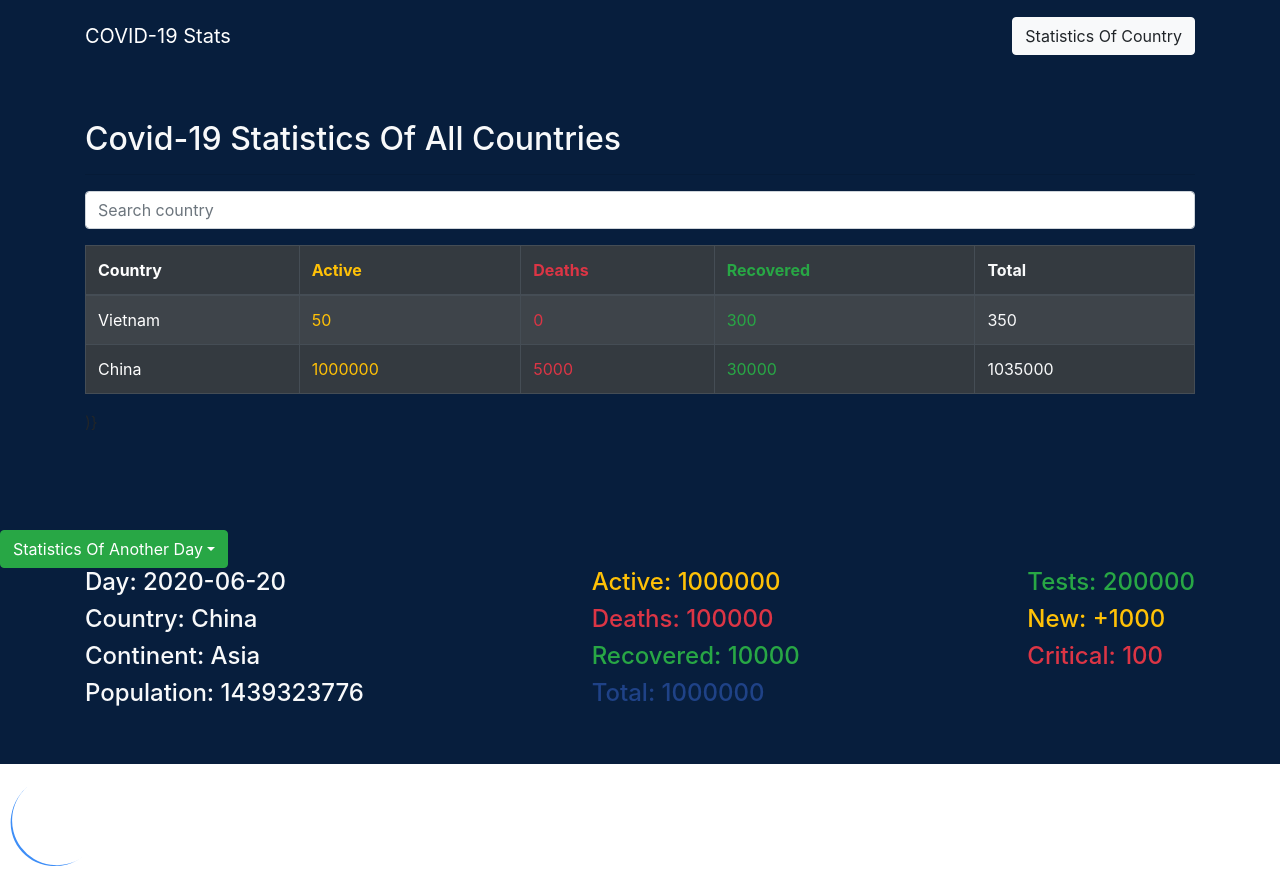
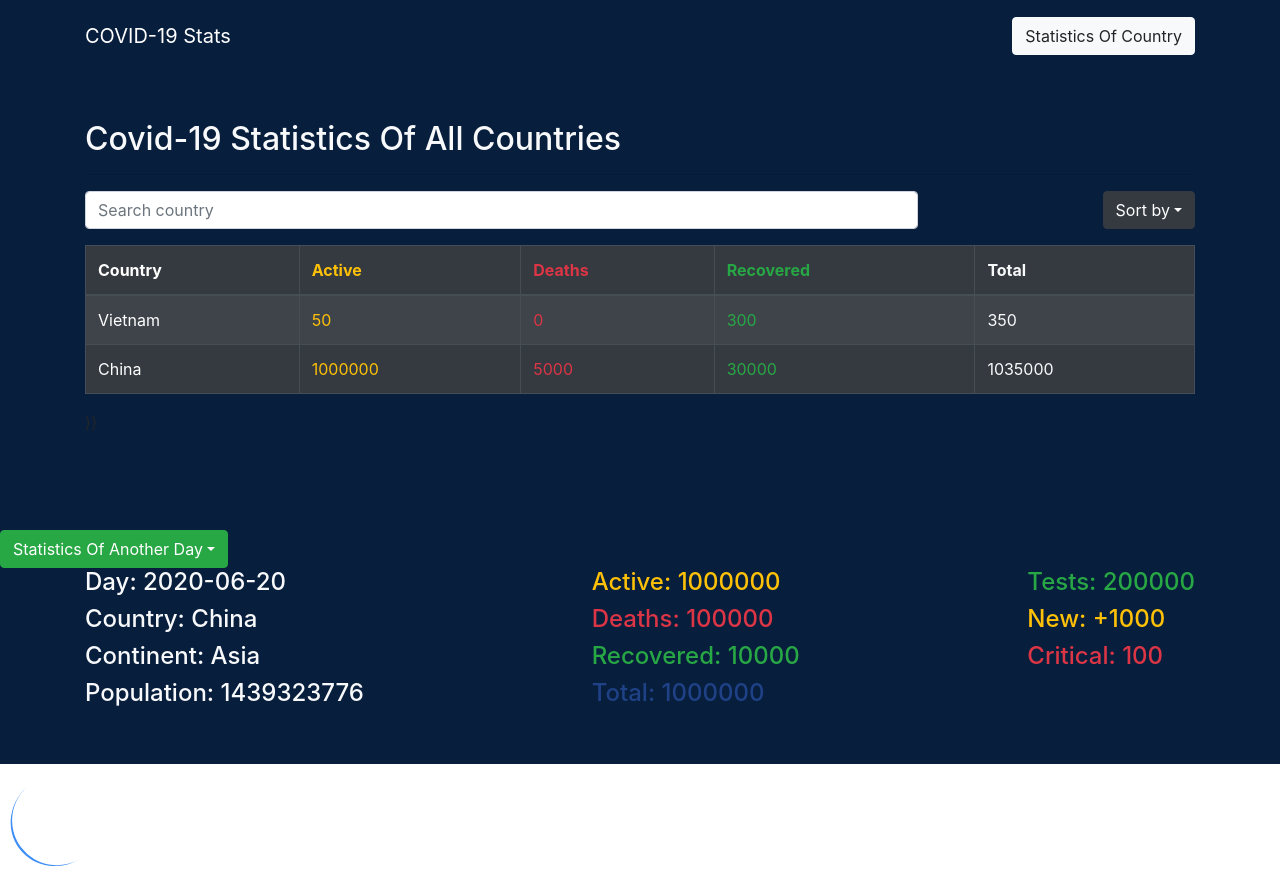
Before and after one commit to tandat198/covid-19, a React (Create React App) app: page / in a window 1280 px wide. Built offline with nearby package versions, Linux system fonts and the light colour scheme.

Commit message:
add sort country

```diff
--- a/src/App.js
+++ b/src/App.js
@@ -40,11 +40,22 @@ function App() {
                 <div className='container'>
                     <h1 className='text-light h2'>Covid-19 Statistics Of All Countries</h1>
                     <hr />
-                    <Form>
-                        <Form.Group>
-                            <Form.Control type='text' placeholder='Search country' />
-                        </Form.Group>
-                    </Form>
+                    <div className='d-flex justify-content-between'>
+                        <Form className='w-75'>
+                            <Form.Group>
+                                <Form.Control type='text' placeholder='Search country' />
+                            </Form.Group>
+                        </Form>
+                        <Dropdown>
+                            <Dropdown.Toggle variant='dark'>Sort by</Dropdown.Toggle>
+                            <Dropdown.Menu>
+                                <Dropdown.Item>Active: Low to High</Dropdown.Item>
+                                <Dropdown.Item>Active: High to Low</Dropdown.Item>
+                                <Dropdown.Item>Deaths: Low to High</Dropdown.Item>
+                                <Dropdown.Item>Deaths: High to Low</Dropdown.Item>
+                            </Dropdown.Menu>
+                        </Dropdown>
+                    </div>
                     <Table className='home-page' striped bordered hover variant='dark'>
                         <thead>
                             <tr>
```
